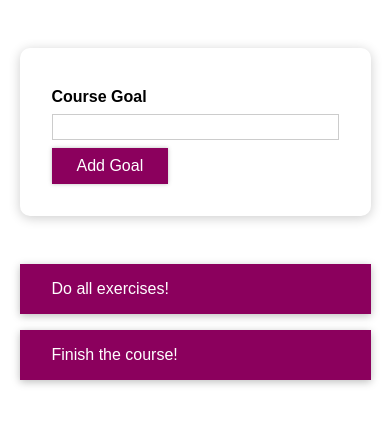
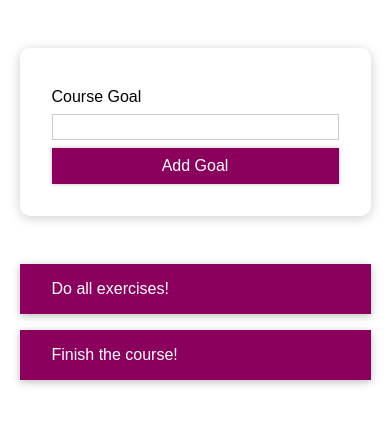
Before and after one commit to HLEDYA/goals-app, a React (Create React App) app: page / in a window 390 px wide. Shown: the top 424 px of the page. Built offline with nearby package versions, Linux system fonts and the light colour scheme.

Commit message:
props and media queries with styled components

```diff
--- a/src/components/CourseGoals/CourseInput/CourseInput.js
+++ b/src/components/CourseGoals/CourseInput/CourseInput.js
@@ -1,14 +1,12 @@
 import React, { useState } from "react";
-
 import Button from "../../UI/Button/Button";
-import "./CourseInput.css";
-
 import styled from "styled-components";
 
 const FormControl = styled.div`
   margin: 0.5rem 0;
 
   & label {
+    color: ${(props) => (props.invalid ? "red" : "black")}
     font-weight: bold;
     display: block;
     margin-bottom: 0.5rem;
@@ -17,7 +15,8 @@
   & input {
     display: block;
     width: 100%;
-    border: 1px solid #ccc;
+    border: 1px solid ${(props) => (props.invalid ? "red" : "#ccc")};
+    background: ${(props) => (props.invalid ? "#ffd7d7" : "transparent")}
     font: inherit;
     line-height: 1.5rem;
     padding: 0 0.25rem;
@@ -27,15 +26,6 @@
     outline: none;
     background: #fad0ec;
     border-color: #8b005d;
-  }
-
-  &.invalid input {
-    border-color: red;
-    background: #ffd7d7;
-  }
-
-  &.invalid label {
-    color: red;
   }
 `;
 
@@ -61,7 +51,7 @@
 
   return (
     <form onSubmit={formSubmitHandler}>
-      <FormControl className={!isValid && "invalid"}>
+      <FormControl invalid={!isValid}>
         <label>Course Goal</label>
         <input type="text" onChange={goalInputChangeHandler} />
       </FormControl>
--- a/src/components/UI/Button/Button.js
+++ b/src/components/UI/Button/Button.js
@@ -1,6 +1,7 @@
 import styled from "styled-components";
 
 const Button = styled.button`
+  width: 100%;
   font: inherit;
   padding: 0.5rem 1.5rem;
   border: 1px solid #8b005d;
@@ -8,6 +9,10 @@
   background: #8b005d;
   box-shadow: 0 0 4px rgba(0, 0, 0, 0.26);
   cursor: pointer;
+
+  @media (min-width: 768px) {
+    width: auto;
+  }
 
   &:focus {
     outline: none;
@@ -20,13 +25,4 @@
     box-shadow: 0 0 8px rgba(0, 0, 0, 0.26);
   }
 `;
-
-// const Button = props => {
-//   return (
-//     <button type={props.type} className="button" onClick={props.onClick}>
-//       {props.children}
-//     </button>
-//   );
-// };
-
 export default Button;
```
